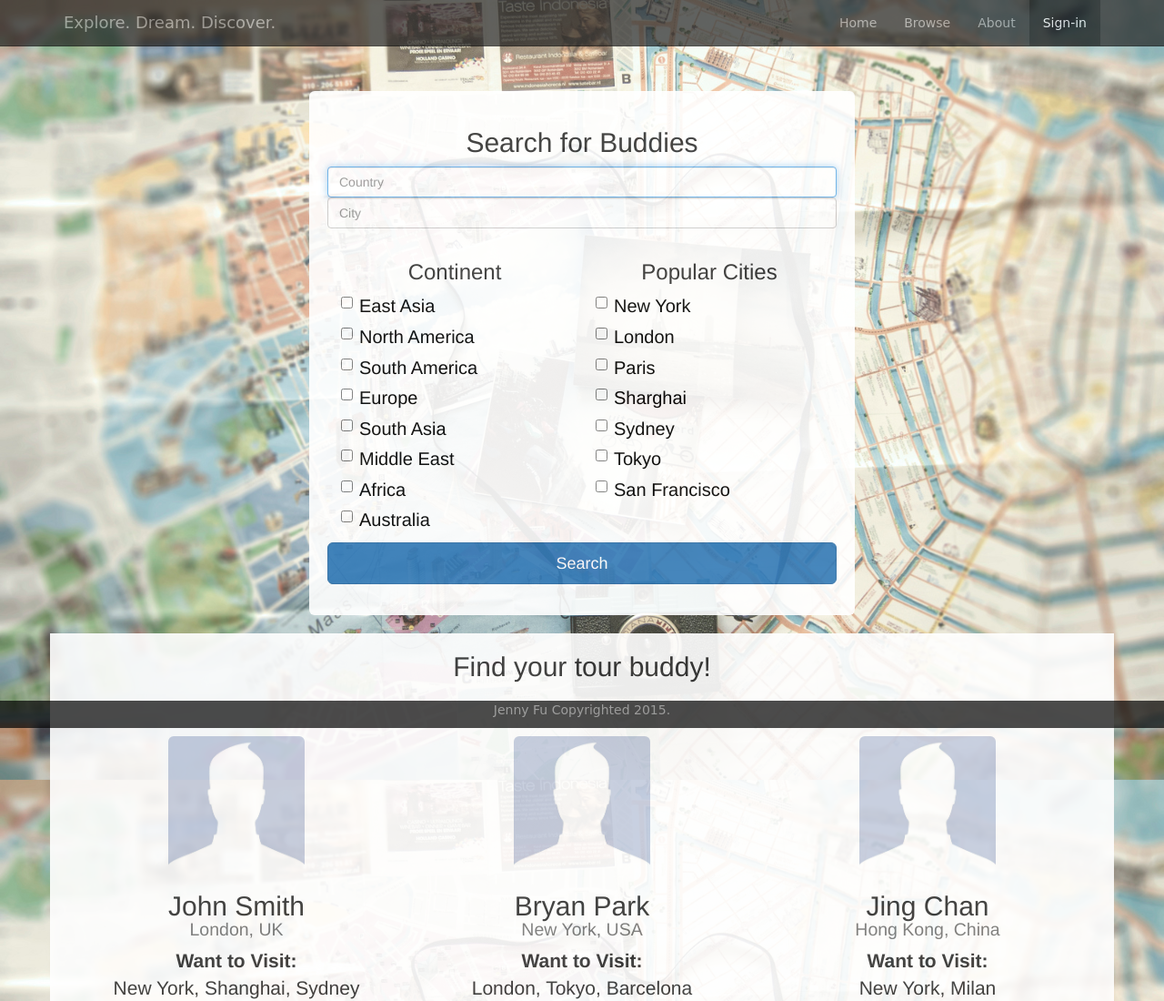
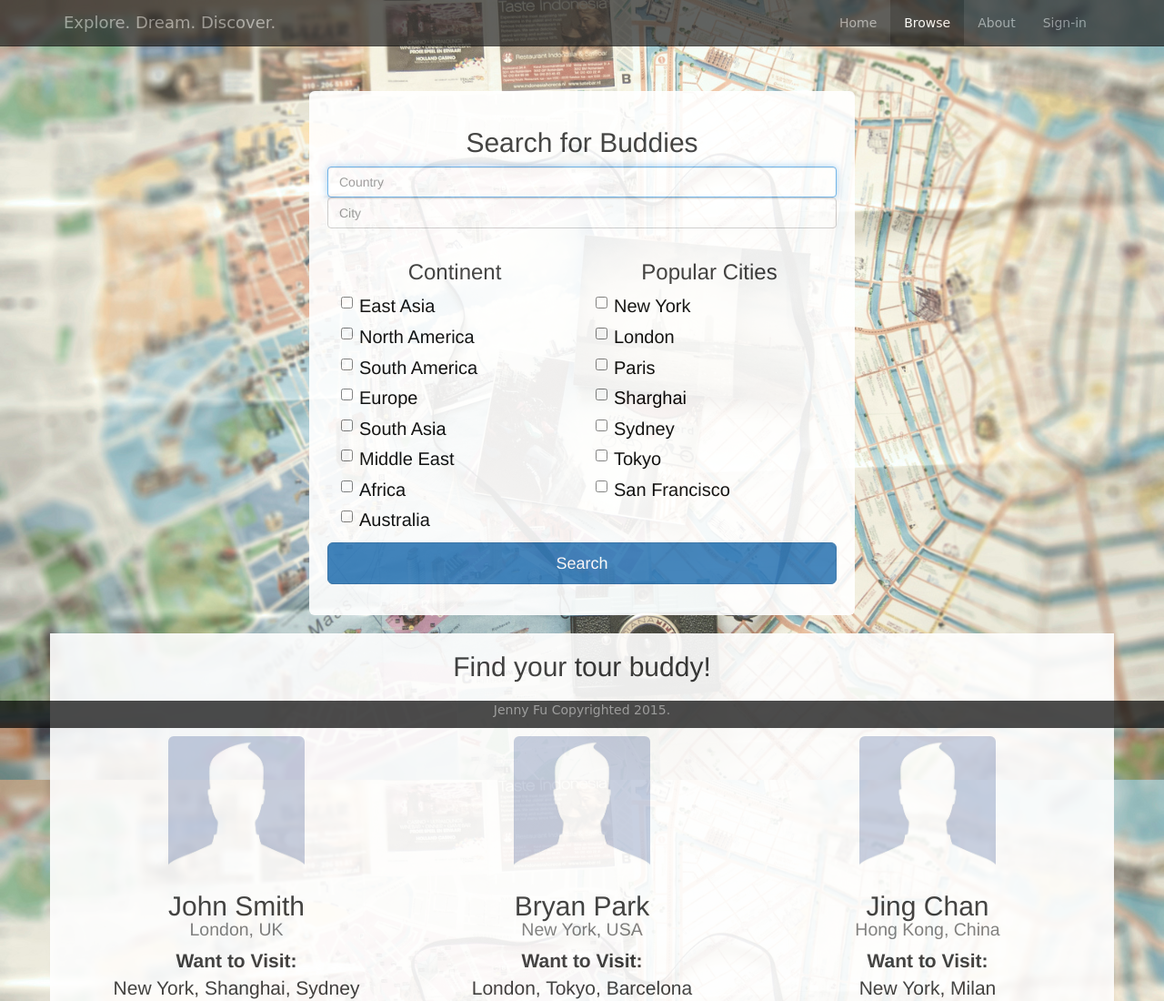
Before and after one commit to jennyfu93/Wanderlust, a plain HTML site: page browse.html in a window 1280 px wide. Shown: the top 1100 px of the page at 91% size. Drawn offline with Linux system fonts and the light colour scheme.

Commit message:
Navbar
Changed active to navbar

```diff
--- a/browse.html
+++ b/browse.html
@@ -162,9 +162,9 @@
         <div id="navbar" class="collapse navbar-collapse">
           <ul class="nav navbar-nav pull-right">
             <li><a href="index.html">Home</a></li>
-            <li><a href="browse.html">Browse</a></li>
+            <li class="active"><a href="browse.html">Browse</a></li>
             <li><a href="index.html#about">About</a></li>
-            <li class="active"><a href="signin.html">Sign-in</a></li>
+            <li><a href="signin.html">Sign-in</a></li>
           </ul>
         </div>
       </div>
```
Also changed, not shown: index.html (+2 -2 lines).
